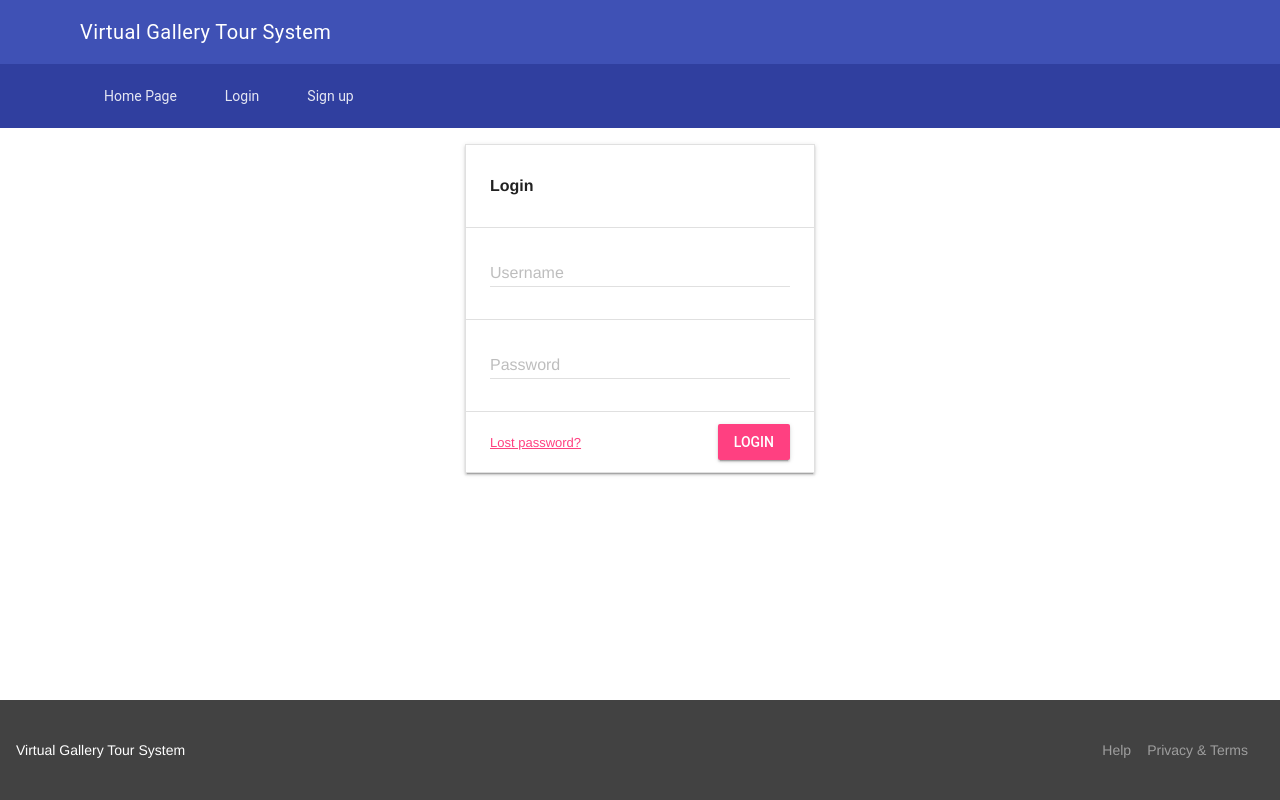
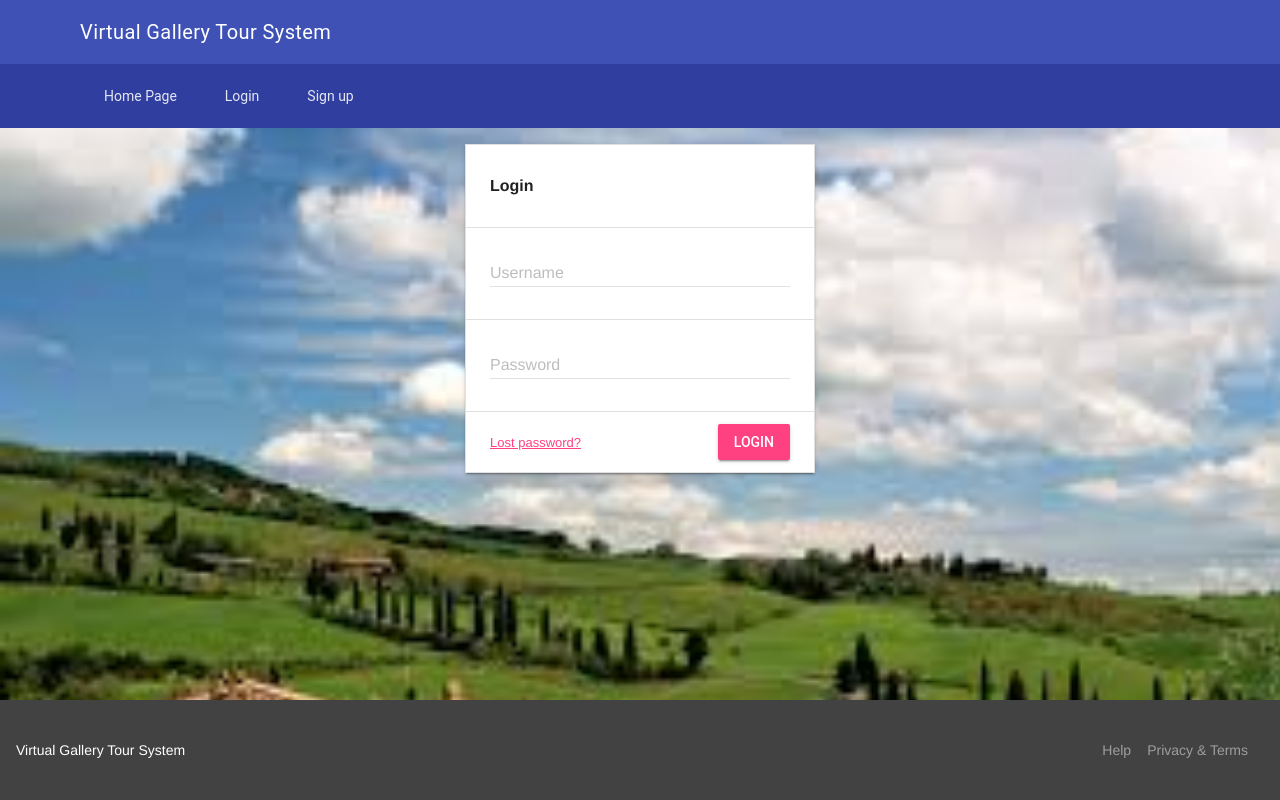
Before and after one commit to yutao-data/backend_based_on_django, a Django app: page /gallery/login/ in a window 1280 px wide. Run offline with Django 3.2, Linux system fonts and the light colour scheme; some libraries are stand-ins or nearby versions.

Commit message:
Home页面美观

```diff
--- a/gallery/templates/gallery/base.html
+++ b/gallery/templates/gallery/base.html
@@ -12,11 +12,17 @@
     <script src="{% static 'vue/vue.js' %}"></script>
     <!-- 载入 axios -->
     <script src="{% static 'axios/axios.js' %}"></script>
-
+    <style>
+        .my_background {
+            background-size: cover;
+            background-attachment: fixed;
+            background-image:url("{% static 'res/panorama.jpeg' %}");
+        }
+    </style>
 </head>
 
 
-<body>
+<body class="my_background">
     <!-- 模板样式参考自 https://getmdl.io/templates/portfolio/index.html -->
     <div class="mdl-layout mdl-js-layout mdl-layout--fixed-header">
 
```
Also changed, not shown: gallery/static/res/panorama.jpeg (added).
